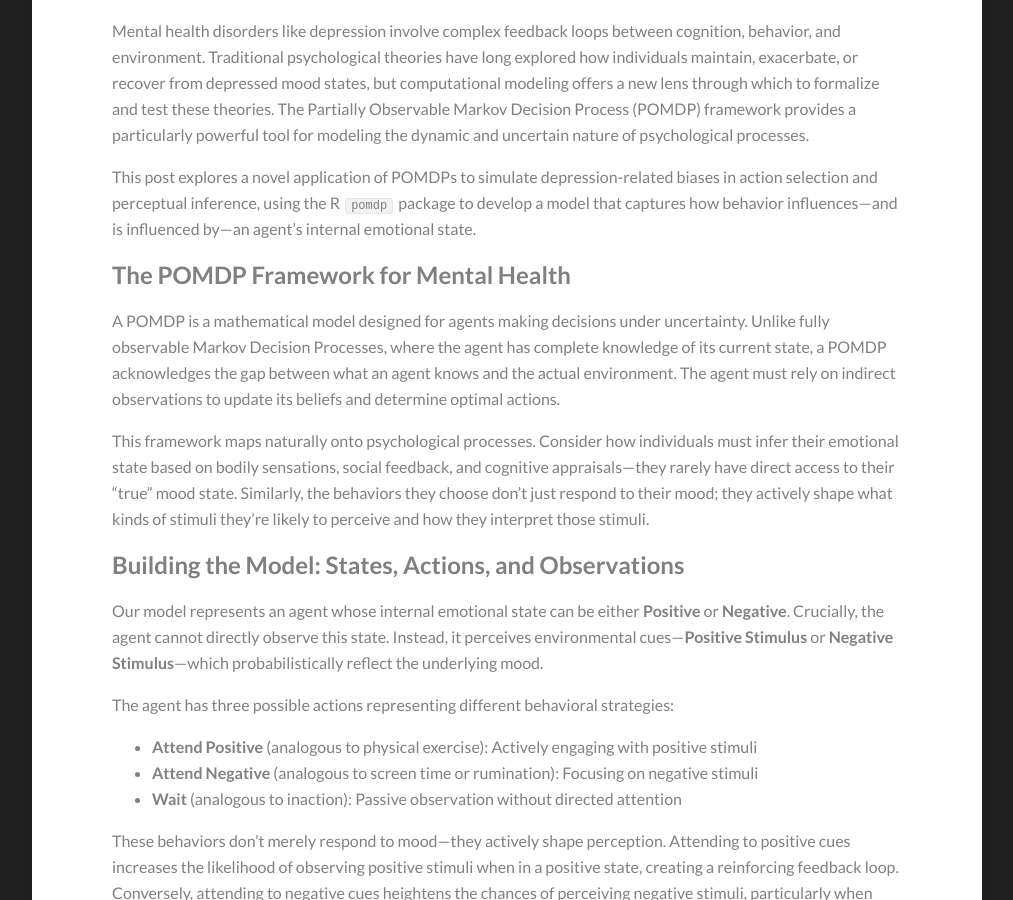
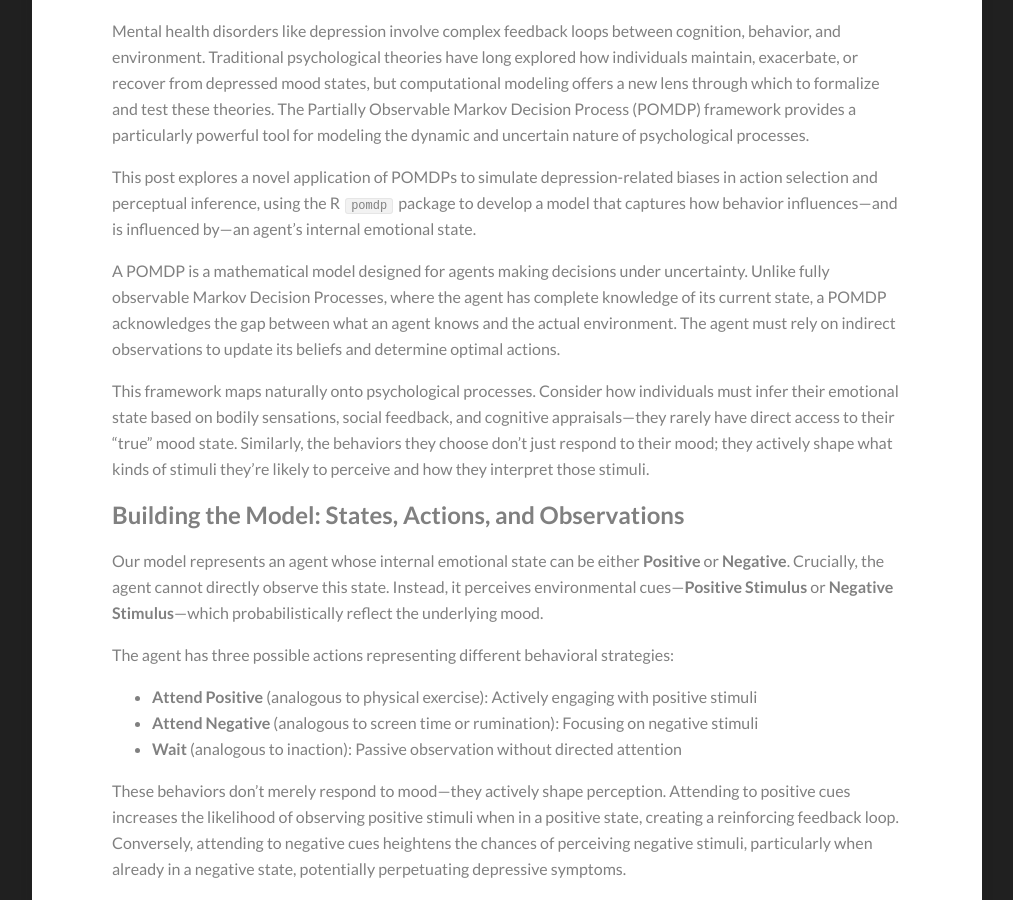
Before and after one commit to Kamran-Afzali/Kamran-Afzali.github.io, a Jekyll site: the page built from _posts/2027-04-11-POMDP_Depression.md, in a window 1280 px wide and 900 px high, scrolled down 477 px. Shown: the whole window, without its empty margins (133-1146 px from the left). Built offline with Jekyll 4.4.1, drawn with Linux system fonts in a browser that asks for light colours; our own code applies the rules of GitHub Pages for plain Markdown files.

Commit message:
Update 2027-04-11-POMDP_Depression.md

```diff
--- a/_posts/2027-04-11-POMDP_Depression.md
+++ b/_posts/2027-04-11-POMDP_Depression.md
@@ -3,8 +3,6 @@
 Mental health disorders like depression involve complex feedback loops between cognition, behavior, and environment. Traditional psychological theories have long explored how individuals maintain, exacerbate, or recover from depressed mood states, but computational modeling offers a new lens through which to formalize and test these theories. The Partially Observable Markov Decision Process (POMDP) framework provides a particularly powerful tool for modeling the dynamic and uncertain nature of psychological processes.
 
 This post explores a novel application of POMDPs to simulate depression-related biases in action selection and perceptual inference, using the R `pomdp` package to develop a model that captures how behavior influences—and is influenced by—an agent's internal emotional state.
-
-## The POMDP Framework for Mental Health
 
 A POMDP is a mathematical model designed for agents making decisions under uncertainty. Unlike fully observable Markov Decision Processes, where the agent has complete knowledge of its current state, a POMDP acknowledges the gap between what an agent knows and the actual environment. The agent must rely on indirect observations to update its beliefs and determine optimal actions.
 
```
